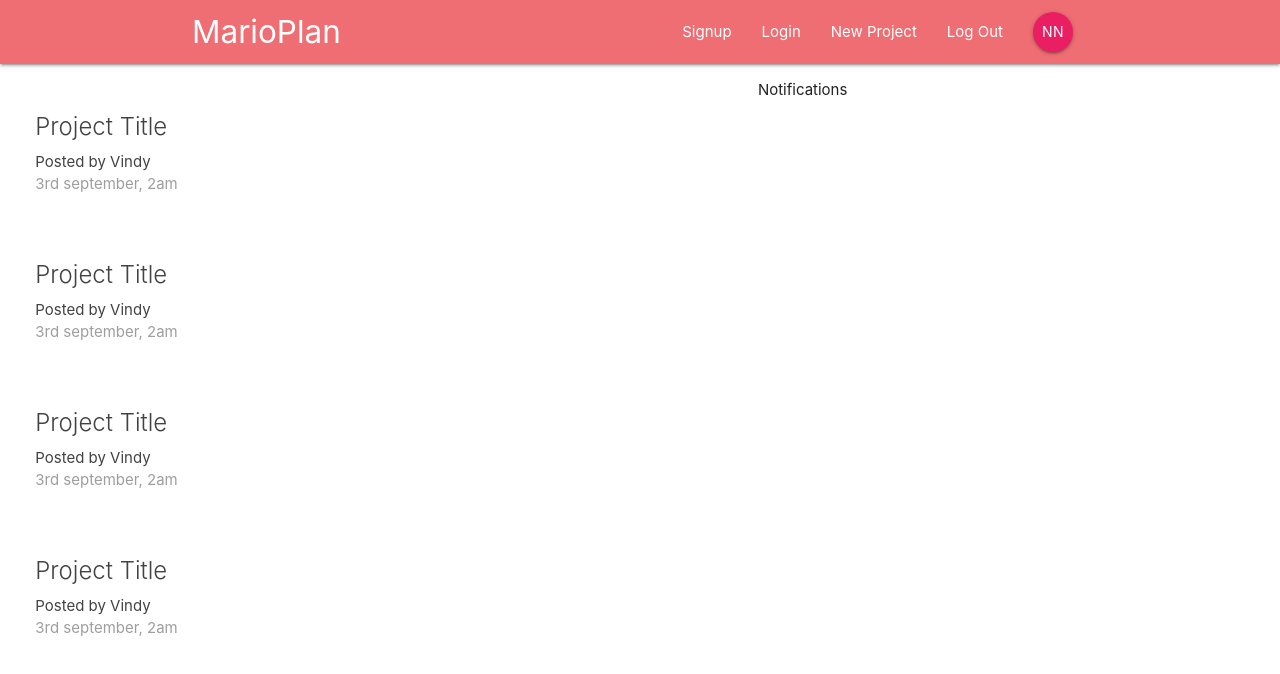
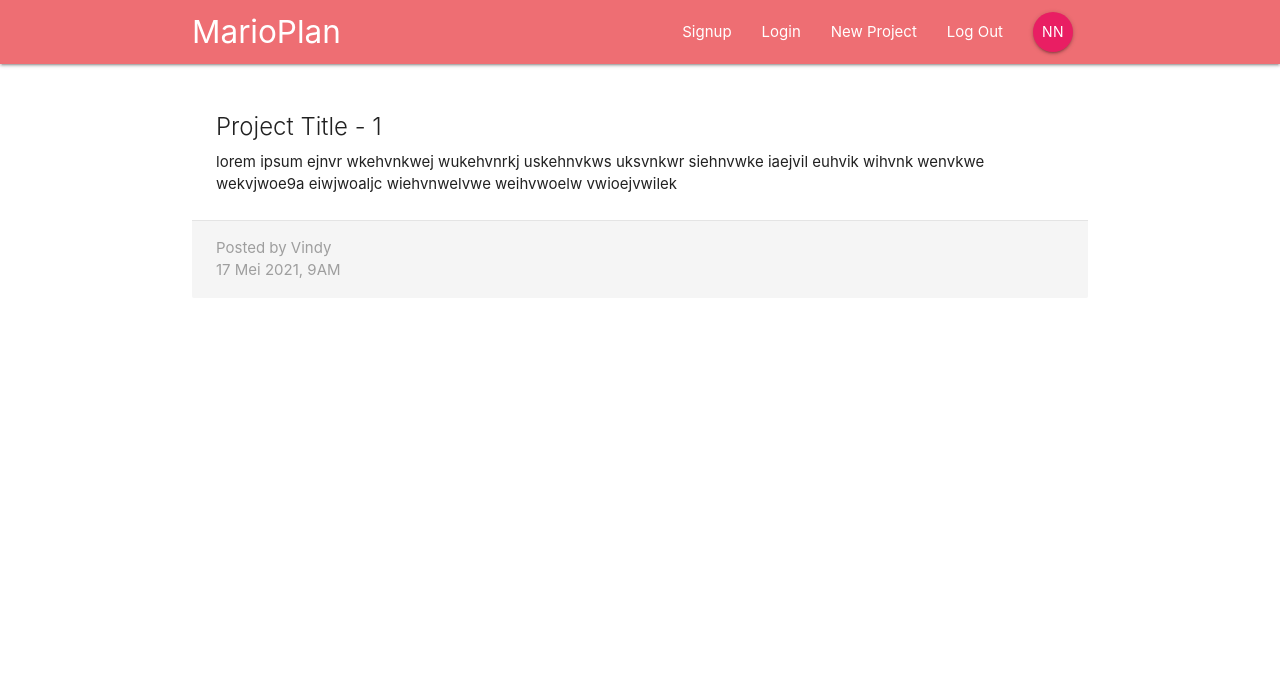
Before and after one commit to vindyelficha/react-redux-app, a React (Create React App) app: page /project/1 in a window 1280 px wide. Shown: the top 674 px of the page. Built offline with nearby package versions, Linux system fonts and the light colour scheme.

Commit message:
menambahkan projectdetails serta route ke project details

```diff
--- a/src/App.js
+++ b/src/App.js
@@ -2,6 +2,7 @@
 import {BrowserRouter, Route, Switch} from 'react-router-dom';
 import Navbar from './components/layout/Navbar'
 import Dashboard from './components/dashboard/Dashboard'
+import ProjectDetails from './components/projects/ProjectDetails'
 
 function App() {
   return (
@@ -9,7 +10,9 @@
       <div className="App">
         <Navbar/>
         <Switch>
-          <Route path='/' component={Dashboard}/>
+          <Route exact path='/' component={Dashboard}/>
+          {/* exact biar ngeroute saat bener2 ditype / aja  */}
+          <Route path='/project/:id' component={ProjectDetails}/>
         </Switch>
       </div>
     </BrowserRouter>
--- a/src/components/projects/ProjectDetails.js
+++ b/src/components/projects/ProjectDetails.js
@@ -0,0 +1,21 @@
+import react from 'react';
+
+const ProjectDetails = (props) =>{
+    const id = props.match.params.id;
+    return(
+        <div className="container section project-details">
+            <div className="card z-depth-0">
+                <div className="card-content">
+                    <span className="card-title">Project Title - {id}</span>
+                    <p>lorem ipsum ejnvr wkehvnkwej wukehvnrkj uskehnvkws uksvnkwr siehnvwke iaejvil euhvik wihvnk wenvkwe wekvjwoe9a eiwjwoaljc wiehvnwelvwe weihvwoelw vwioejvwilek</p>
+                </div>
+                <div className="card-action grey lighten-4 grey-text">
+                    <div>Posted by Vindy</div>
+                    <div>17 Mei 2021, 9AM</div>
+                </div>
+            </div>
+        </div>
+    )
+}
+
+export default ProjectDetails;
```
